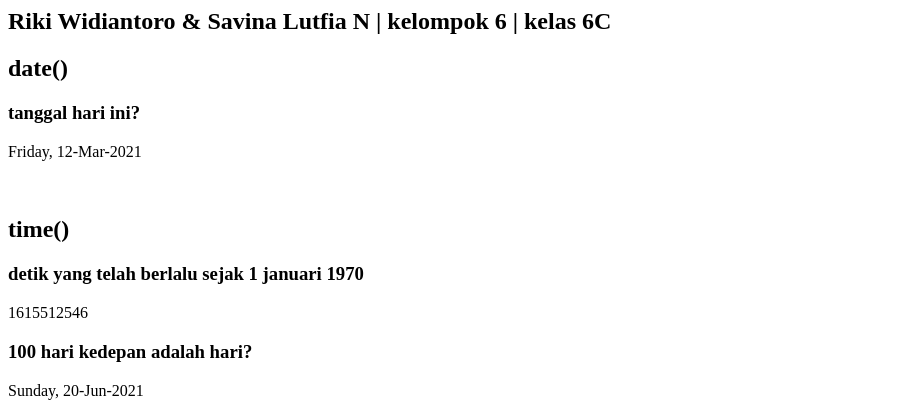
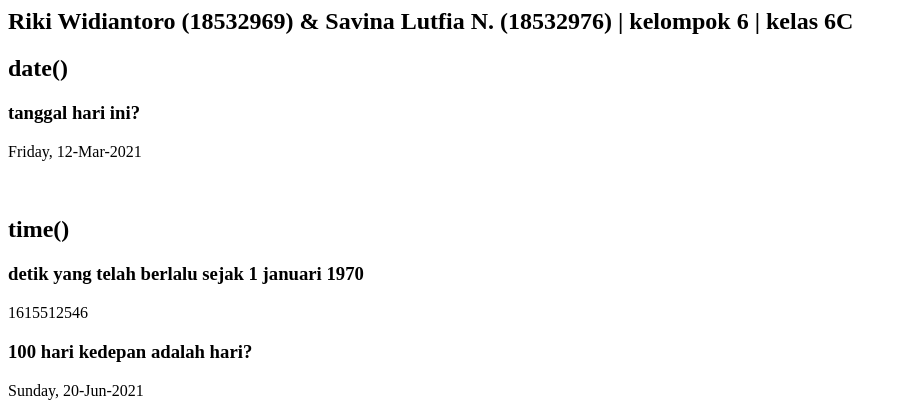
Before and after one commit to rikiwidiantoro/Mata_Kuliah-Pemrograman_Web, a PHP site: page /date.php in a window 1280 px wide. Shown: the top 418 px of the page, without its empty margins (0-907 px from the left). Run offline with PHP 8.4, Linux system fonts and the light colour scheme.

Commit message:
Update date.php

```diff
--- a/tugas_6-functionPHP/date.php
+++ b/tugas_6-functionPHP/date.php
@@ -1,7 +1,7 @@
 <?php
 // Nama = Riki Widiantoro & Savina Lutfia N
 // Kelompok 6 | kelas 6C
-echo "<h2>Riki Widiantoro & Savina Lutfia N | kelompok 6 | kelas 6C</h2>";
+echo "<h2>Riki Widiantoro (18532969) & Savina Lutfia N. (18532976) | kelompok 6 | kelas 6C</h2>";
 
 // date()
 // untuk mengetahui hari, tanggal, bulan dan tahun dengan parameter hari=l, tanggal=d, bulan=m, tahun=y
```
